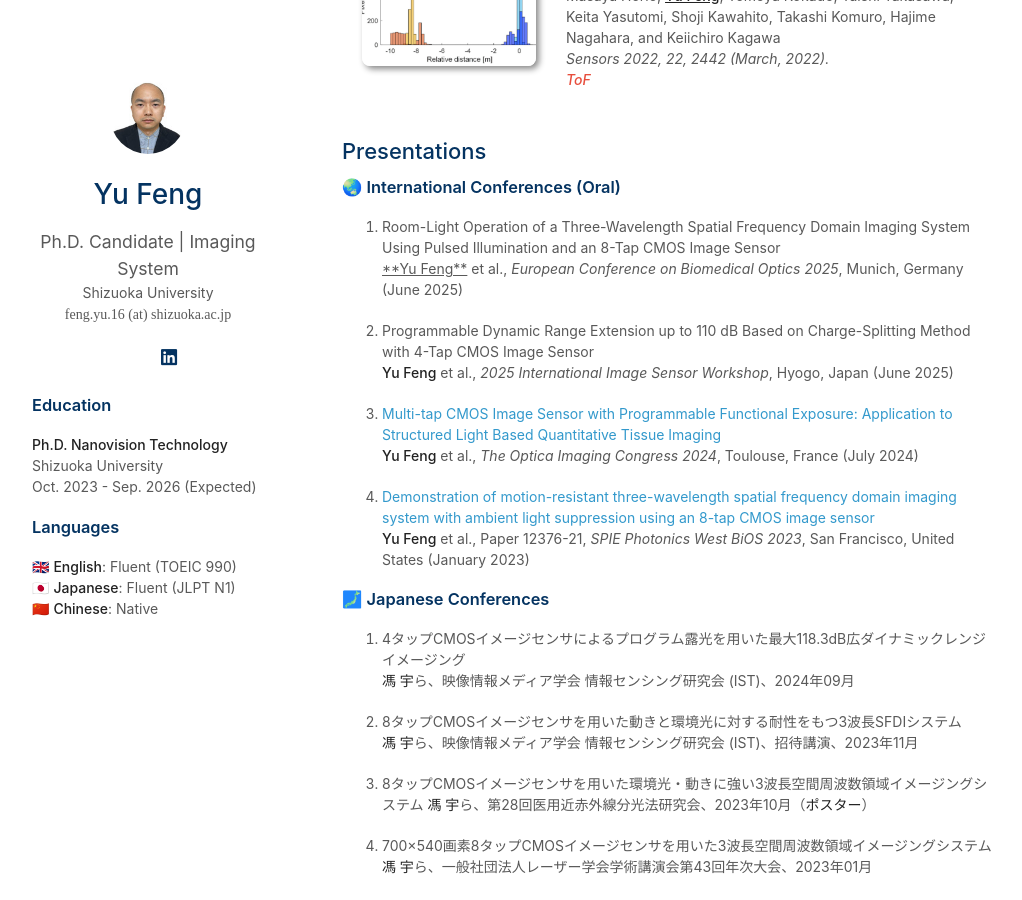
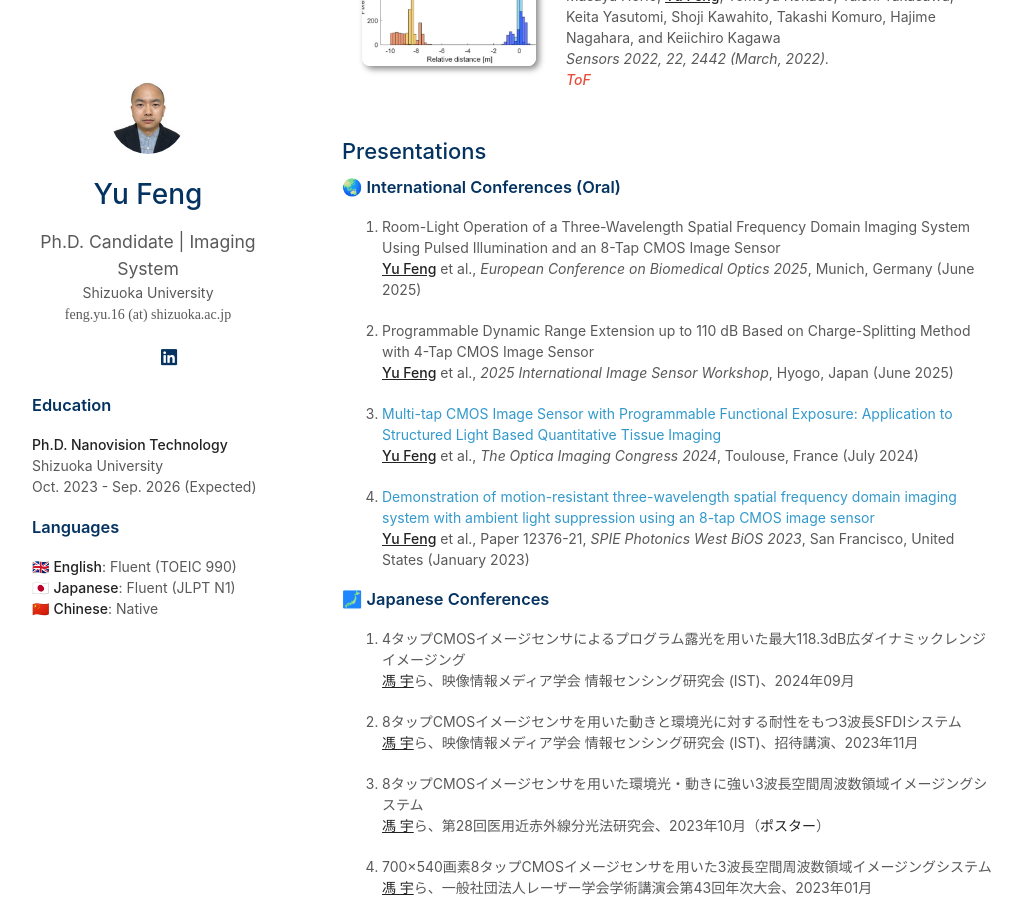
Before and after one commit to y-fen/y-fen.github.io, a Jekyll site: the page built from index.md, in a window 1280 px wide and 900 px high, scrolled down 1256 px. Shown: the whole window, without its empty margins (128-1150 px from the left). Built offline with Jekyll 4.4.1, drawn with Linux system fonts in a browser that asks for light colours; a style sheet for code colours, icons or effects is not loaded.

```diff
--- a/_includes/presentation.md
+++ b/_includes/presentation.md
@@ -3,30 +3,30 @@
 ### 🌏 International Conferences (Oral)
 
 1. Room-Light Operation of a Three-Wavelength Spatial Frequency Domain Imaging System Using Pulsed Illumination and an 8-Tap CMOS Image Sensor
-   <u>**Yu Feng**</u> et al., *European Conference on Biomedical Optics 2025*, Munich, Germany (June 2025)
+   <strong><u>Yu Feng</u></strong> et al., *European Conference on Biomedical Optics 2025*, Munich, Germany (June 2025)
 
 2. Programmable Dynamic Range Extension up to 110 dB Based on Charge-Splitting Method with 4-Tap CMOS Image Sensor
-   **Yu Feng** et al., *2025 International Image Sensor Workshop*, Hyogo, Japan (June 2025)
+   <strong><u>Yu Feng</u></strong> et al., *2025 International Image Sensor Workshop*, Hyogo, Japan (June 2025)
 
 3. [Multi-tap CMOS Image Sensor with Programmable Functional Exposure: Application to Structured Light Based Quantitative Tissue Imaging](https://doi.org/10.1364/ISA.2024.IF4D.2)
-   **Yu Feng** et al., *The Optica Imaging Congress 2024*, Toulouse, France (July 2024)
+   <strong><u>Yu Feng</u></strong> et al., *The Optica Imaging Congress 2024*, Toulouse, France (July 2024)
 
 5. [Demonstration of motion-resistant three-wavelength spatial frequency domain imaging system with ambient light suppression using an 8-tap CMOS image sensor](https://doi.org/10.1117/12.2649418)
-   **Yu Feng** et al., Paper 12376-21, *SPIE Photonics West BiOS 2023*, San Francisco, United States (January 2023)
+   <strong><u>Yu Feng</u></strong> et al., Paper 12376-21, *SPIE Photonics West BiOS 2023*, San Francisco, United States (January 2023)
 
 ### 🗾 Japanese Conferences
 
 1. 4タップCMOSイメージセンサによるプログラム露光を用いた最大118.3dB広ダイナミックレンジイメージング
-   **馮 宇**ら、映像情報メディア学会 情報センシング研究会 (IST)、2024年09月
+   <strong><u>馮 宇</u></strong>ら、映像情報メディア学会 情報センシング研究会 (IST)、2024年09月
 
 2. 8タップCMOSイメージセンサを用いた動きと環境光に対する耐性をもつ3波長SFDIシステム
-   **馮 宇**ら、映像情報メディア学会 情報センシング研究会 (IST)、招待講演、2023年11月
+   <strong><u>馮 宇</u></strong>ら、映像情報メディア学会 情報センシング研究会 (IST)、招待講演、2023年11月
 
 3. 8タップCMOSイメージセンサを用いた環境光・動きに強い3波長空間周波数領域イメージングシステム
-   **馮 宇**ら、第28回医用近赤外線分光法研究会、2023年10月（**ポスター**）
+   <strong><u>馮 宇</u></strong>ら、第28回医用近赤外線分光法研究会、2023年10月（**ポスター**）
 
 5. 700×540画素8タップCMOSイメージセンサを用いた3波長空間周波数領域イメージングシステム
-   **馮 宇**ら、一般社団法人レーザー学会学術講演会第43回年次大会、2023年01月
+   <strong><u>馮 宇</u></strong>ら、一般社団法人レーザー学会学術講演会第43回年次大会、2023年01月
 
 6. Demonstration of three-wavelength spatial frequency domain imaging with suppression of motion artifact and ambient light using an 8-tap CMOS image sensor
-   **馮 宇**ら、第28回画像センシングシンポジウム、2022年06月
+   <strong><u>馮 宇</u></strong>ら、第28回画像センシングシンポジウム、2022年06月
```
